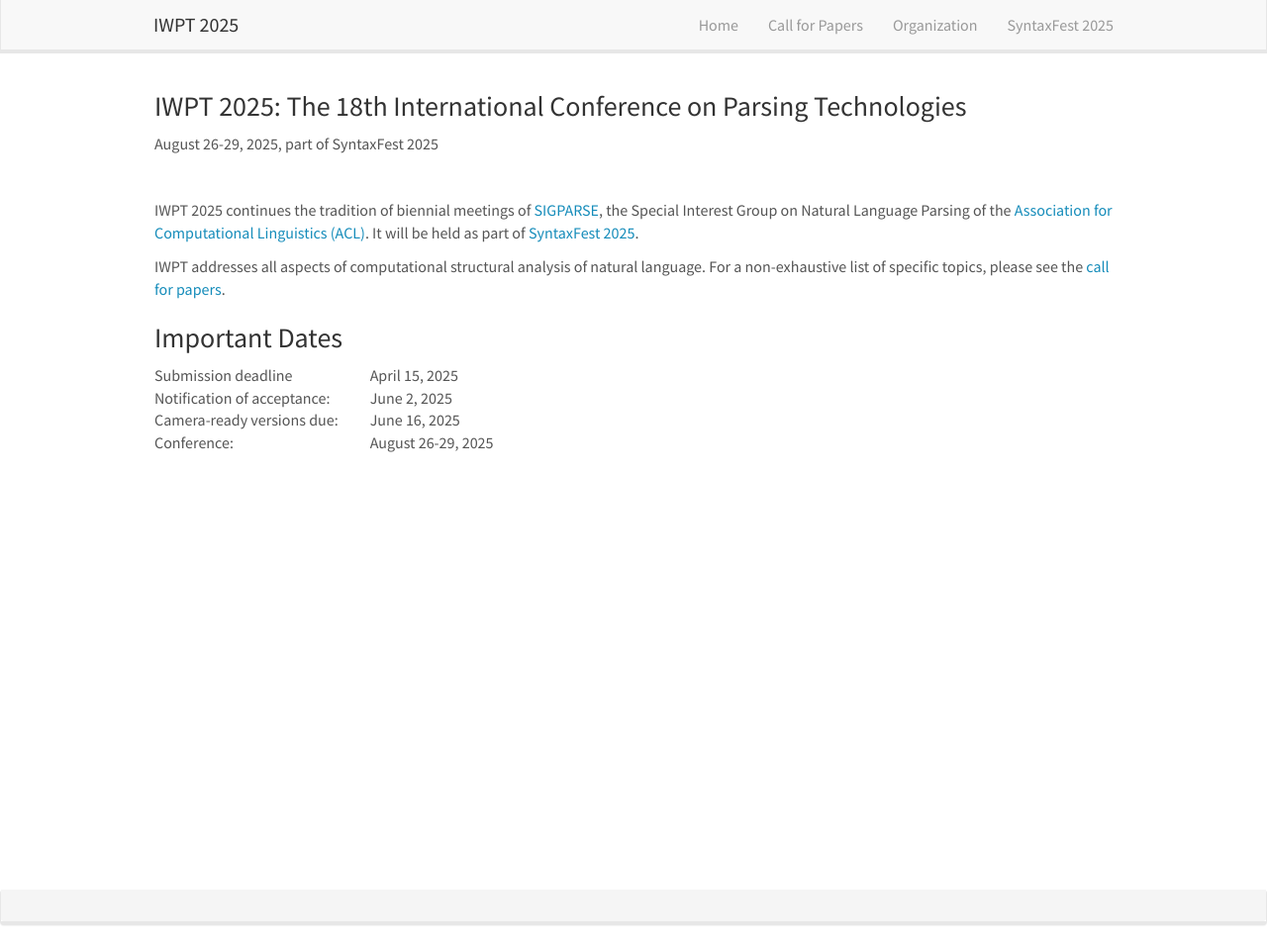
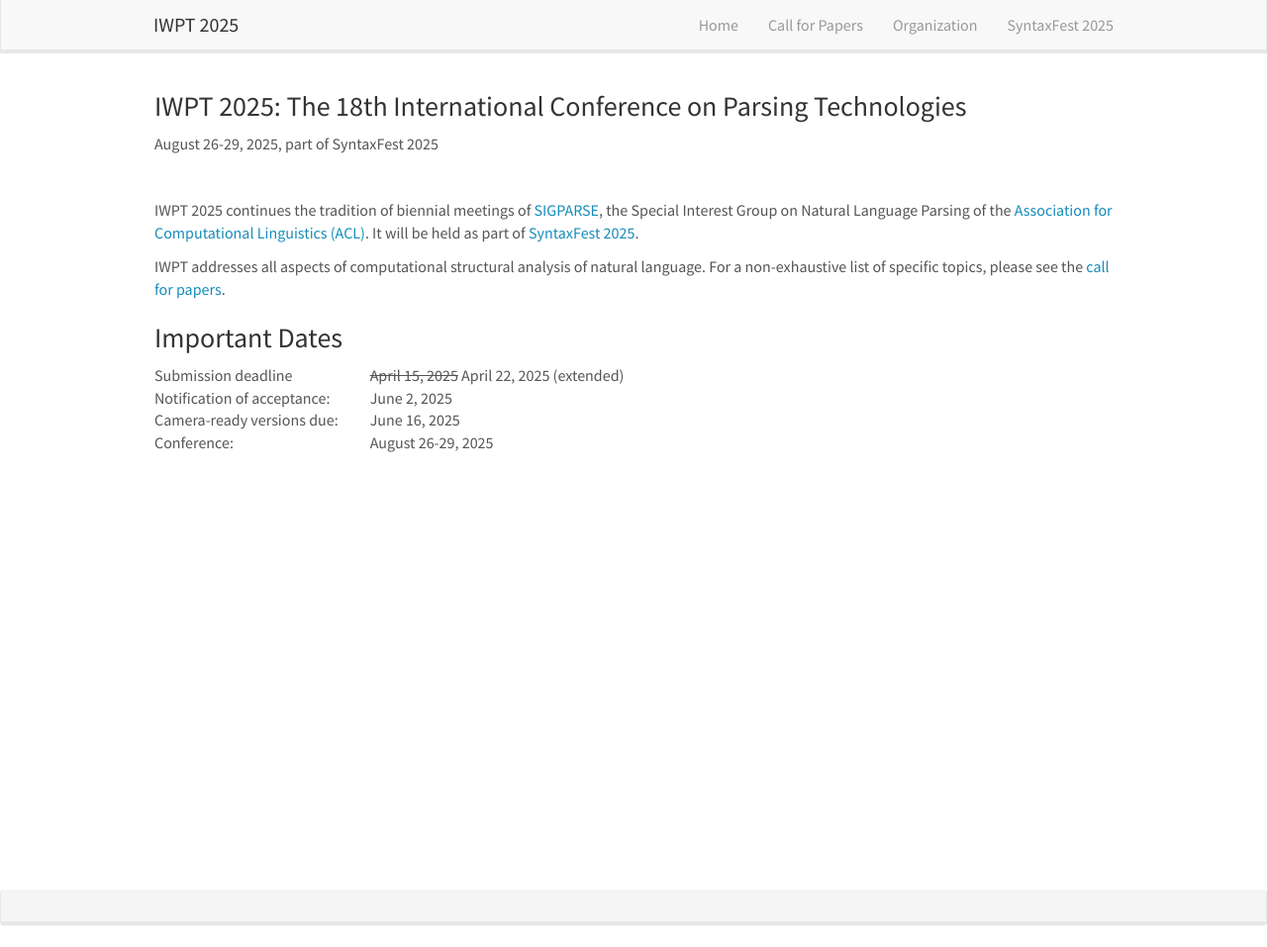
Before and after one commit to sigparse/iwpt2025, a Jekyll site: the page built from _pages/home.md, in a window 1280 px wide and 957 px high. Shown: the whole window at 99% size. Built offline with Jekyll 4.4.1, drawn with Linux system fonts in a browser that asks for light colours; nearby versions of some CDN libraries.

Commit message:
Update home.md with extended deadline

```diff
--- a/_pages/home.md
+++ b/_pages/home.md
@@ -15,7 +15,7 @@ IWPT addresses all aspects of computational structural analysis of natural langu
 
 ### Important Dates
 
-| Submission deadline | April 15, 2025 |
+| Submission deadline | ~~April 15, 2025~~ April 22, 2025 (extended) |
 | Notification of acceptance: | June 2, 2025 |
 | Camera-ready versions due: &nbsp; &nbsp; &nbsp; &nbsp; &nbsp; | June 16, 2025 |
 | Conference: | August 26-29, 2025 |
```
